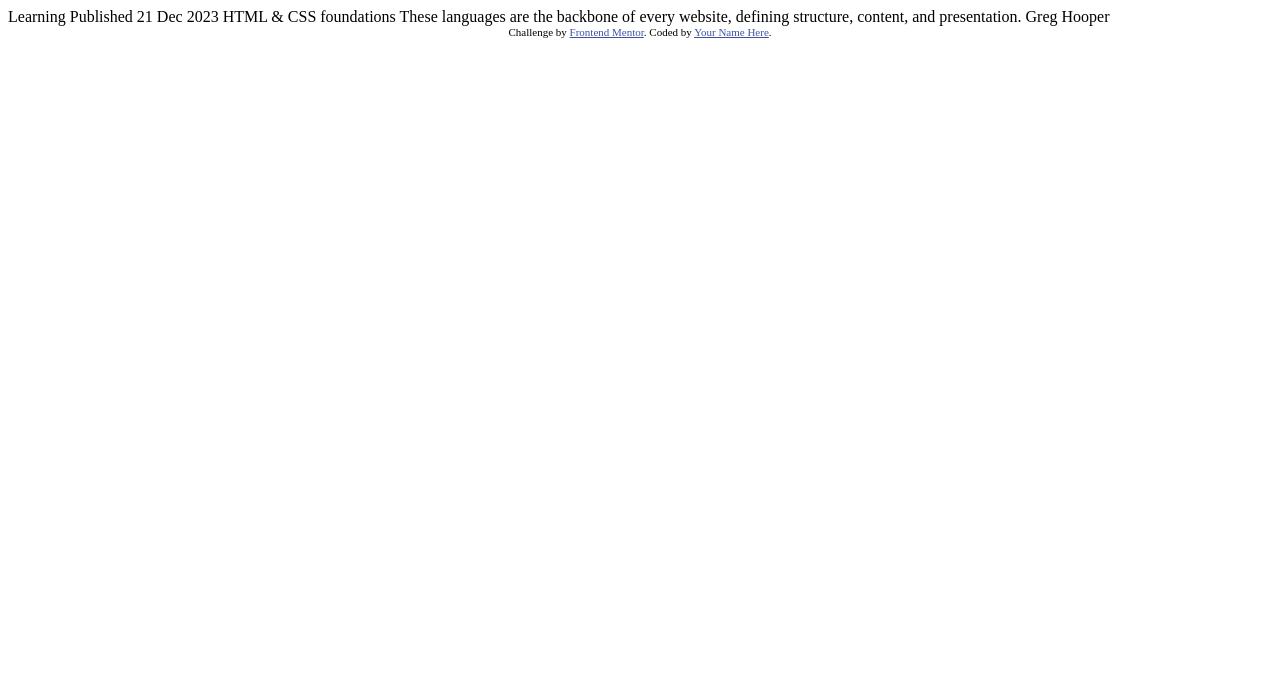
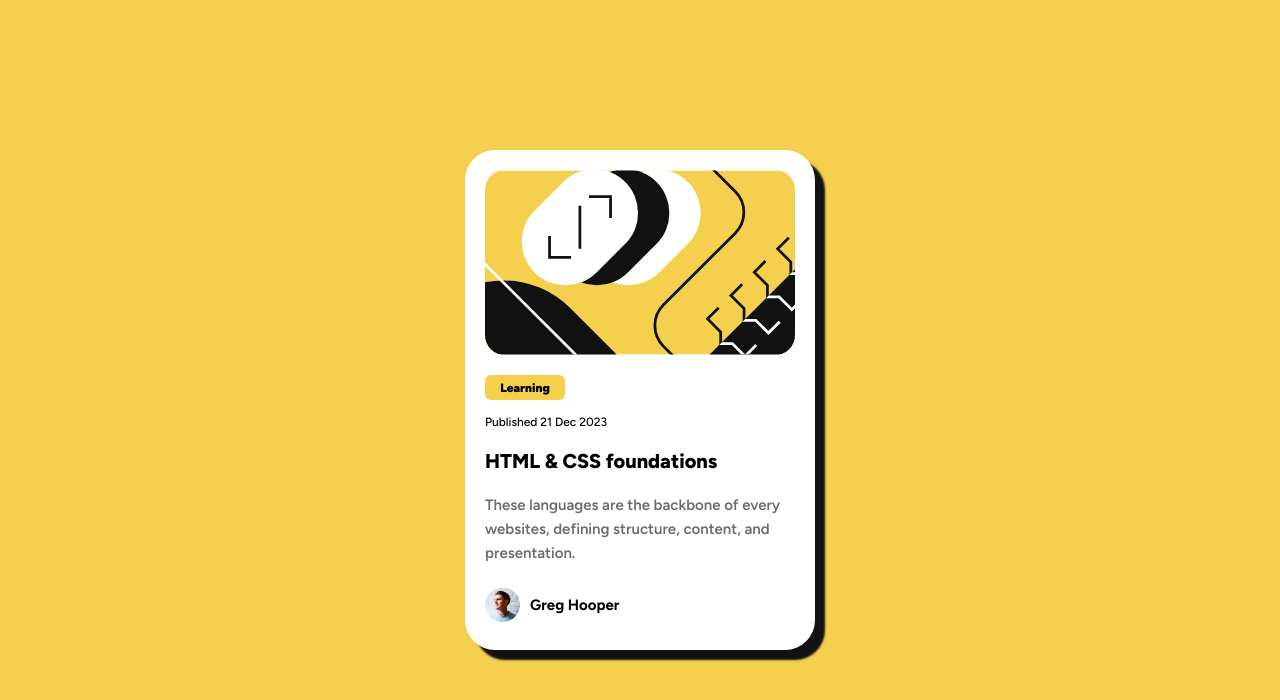
Before and after one commit to nmazam/FrontendMentor_challenge_blog-preview-card, a plain HTML site: page index.html in a window 1280 px wide. Drawn offline with Linux system fonts and the light colour scheme.

Commit message:
se modifico el archivo reset.css agregando nuevas reglas. Se modifico el archivo index.html, creando la estructura de una card. Tambien se creo el archivo main.css donde se agrego las reglas para que la estructura HTML se asemeje a la imagen del diseño para dispositivos moviles.

```diff
--- /dev/null
+++ b/assets/css/main.css
@@ -0,0 +1,127 @@
+@import url('https://fonts.googleapis.com/css2?family=Figtree:ital,wght@0,300..900;1,300..900&display=swap');
+
+:root{
+    --color-yellow: hsl(47,88%,63%);
+    --color-White: hsl(0, 0%, 100%);
+    --color-Gray-500: hsl(0, 0%, 42%);
+    --color-Gray-950: hsl(0, 0%, 7%);
+
+    --font-figtree: "Figtree", sans-serif;
+}
+
+body{
+    background-color: var(--color-yellow);
+    width: 100%;
+    min-height: 100vh;
+    display: flex;
+    justify-content: center;
+    align-items: center;
+    padding: 1.6rem;
+    font-family: var(--font-figtree);
+}
+
+.container__card{
+    width: clamp(24rem, 90%, 40rem);
+    width: 35rem;
+    height: 50rem;
+    background-color: var(--color-White);
+    border-radius: 30px;
+    box-shadow: 10px 10px 2px var(--color-Gray-950);
+    display: flex;
+    flex-direction: column;
+    align-items: center;
+    padding: 2rem;
+    gap: 1rem;
+}
+
+.container__card-img{
+    /*background-color: aqua;*/
+    width: 100%;
+    height: 20rem;
+    display: flex;
+    justify-content:center;
+    align-items: center;
+    margin-bottom: 1rem;
+
+}
+
+.card-img{
+    max-width: 100%;
+    max-height: 100%;
+    object-fit: cover;
+    border-radius: 20px;
+
+}
+.container__card-content{
+    /*background-color: brown;*/
+    width: 100%;
+    height: 30rem;
+    display: flex;
+    flex-direction: column;
+    justify-content: space-between;
+}
+
+.containter__content{
+   /* background-color: chartreuse;*/
+    width: 100%;
+    height: 80%;
+    display: flex;
+    flex-direction: column;
+    gap:1rem
+}
+
+.content__mensaje{
+    font-size: 1.2rem;
+    font-weight: 900;
+    background-color: var(--color-yellow);
+    width: 8rem;
+    height: 2.5rem;
+    padding: 1rem;
+    border-radius: .6rem;
+    display: flex;
+    justify-content: center;
+    align-items: center;
+    margin-bottom: .5rem;
+}
+
+.content__fecha{
+    font-size: 1.2rem;
+    font-weight: 500;
+    margin-bottom: 1rem;
+}
+
+.content__titulo,
+.content__link{
+    font-size: 2rem;
+    font-weight: 800;
+    color: black;
+    margin-bottom: 1rem;
+}
+
+.content__link:hover{
+    cursor: pointer;
+    color: var(--color-yellow);
+    transition: ease-in .3s;
+}
+.content__descripcion{
+    width: 100%;
+    height: auto;
+    font-size: 1.5rem;
+    font-weight: 600;
+    color: var(--color-Gray-500);
+    line-height: 1.6;
+}
+.container__footer{
+    /*background-color: crimson;*/
+    width: 100%;
+    height: 20%;
+    display: flex;
+    align-items: center;
+
+}
+
+.footer__avatar{
+    width: 35px;
+    height: 35px;
+    margin-right: 1rem;
+}
--- a/assets/css/reset.css
+++ b/assets/css/reset.css
@@ -11,6 +11,7 @@
 }
 
 html{
+    height: 100%;
     font-size: 62.5%;
     -webkit-text-size-adjust: 100%;
     font-family: "Inter", sans-serif;
@@ -19,6 +20,7 @@ html{
 a{
     text-decoration: none;
 
+
 }
 
 ul,
--- a/index.html
+++ b/index.html
@@ -1,34 +1,44 @@
 <!DOCTYPE html>
-<html lang="en">
+<html lang="es">
 <head>
   <meta charset="UTF-8">
   <meta name="viewport" content="width=device-width, initial-scale=1.0"> <!-- displays site properly based on user's device -->
 
   <link rel="icon" type="image/png" sizes="32x32" href="./assets/images/favicon-32x32.png">
+  <link rel="stylesheet" href="./assets/css/reset.css">
+  <link rel="stylesheet" href="./assets/css/main.css">
 
   <title>Frontend Mentor | Blog preview card</title>
 
   <!-- Feel free to remove these styles or customise in your own stylesheet 👍 -->
-  <style>
+  <!-- <style>
     .attribution { font-size: 11px; text-align: center; }
     .attribution a { color: hsl(228, 45%, 44%); }
-  </style>
+  </style> -->
 </head>
 <body>
+  <main class="container__card">
 
-  Learning
+    <section class="container__card-img">
+      <img src="./assets/images/illustration-article.svg" class="card-img" alt="imagen referente a html y css">
+    </section>
 
-  Published 21 Dec 2023
+    <section class="container__card-content">
 
-  HTML & CSS foundations
+      <article class="containter__content">
+        <span class="content__mensaje">Learning</span>
+        <p class="content__fecha">Published 21 Dec 2023</p>
+        <h1 class="content__titulo"><a href="#" class="content__link">HTML & CSS foundations</a></h1>
+        <p class="content__descripcion">These languages are the backbone of every websites, defining structure, content, and presentation.</p>
+      </article>
 
-  These languages are the backbone of every website, defining structure, content, and presentation.
+      <footer class="container__footer">
+        <img src="./assets/images/image-avatar.webp" class="footer__avatar" alt="avatar del usuario">
+        <h2 class="footer__nombre-avatar">Greg Hooper</h2>
+      </footer>
 
-  Greg Hooper
+    </section>
 
-  <div class="attribution">
-    Challenge by <a href="https://www.frontendmentor.io?ref=challenge" target="_blank">Frontend Mentor</a>.
-    Coded by <a href="#">Your Name Here</a>.
-  </div>
+  </main>
 </body>
 </html>
```
